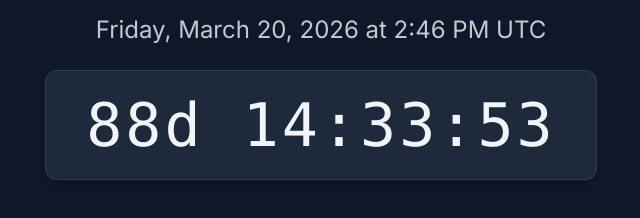
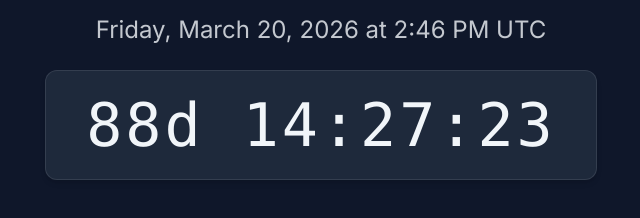
Before and after one commit to cole-betrus/cole-betrus.github.io, a plain HTML site: page solstice/index.html in a window 1280 px wide. Shown: the part 278-496 px from the top of the page, 319-959 px from the left. Drawn offline with Linux system fonts and the light colour scheme.

Commit message:
Updated solstice page

```diff
--- a/solstice/index.html
+++ b/solstice/index.html
@@ -1,5 +1,5 @@
-<!DOCTYPE html><html lang="en" class="bg-bg text-text"> <head><link rel="preconnect" href="https://fonts.googleapis.com"><link rel="preconnect" href="https://fonts.gstatic.com" crossorigin><link href="https://fonts.googleapis.com/css2?family=Inter:wght@400;500;600;700&display=swap" rel="stylesheet"><meta charset="UTF-8"><meta name="viewport" content="width=device-width, initial-scale=1.0"><title>Next Solstice / Equinox</title><link rel="stylesheet" href="/_astro/index.CALl3GDp.css"></head> <body class="min-h-screen antialiased">  <div class="max-w-3xl mx-auto px-6 py-12 text-center"> <!-- Back link like on fun.colebetrus.com --> <a href="https://fun.colebetrus.com" class="inline-flex items-center text-accent hover:text-accent/80 transition mb-12">
+<!DOCTYPE html><html lang="en" class="bg-bg text-text"> <head><link rel="preconnect" href="https://fonts.googleapis.com"><link rel="preconnect" href="https://fonts.gstatic.com" crossorigin><link href="https://fonts.googleapis.com/css2?family=Inter:wght@400;500;600;700&display=swap" rel="stylesheet"><meta charset="UTF-8"><meta name="viewport" content="width=device-width, initial-scale=1.0"><title>Next Solstice / Equinox</title><link rel="stylesheet" href="/solstice/_astro/index.CALl3GDp.css"></head> <body class="min-h-screen antialiased">  <div class="max-w-3xl mx-auto px-6 py-12 text-center"> <!-- Back link like on fun.colebetrus.com --> <a href="https://fun.colebetrus.com" class="inline-flex items-center text-accent hover:text-accent/80 transition mb-12">
 ← Home
 </a> <h1 class="text-4xl md:text-5xl font-semibold tracking-tight text-text mb-2">
 Next Astronomical Event
-</h1> <div class="space-y-6 mt-10"> <h2 class="text-5xl md:text-6xl font-bold text-accent"> Equinox </h2> <p class="text-xl md:text-2xl text-text/80"> Friday, March 20, 2026 at 2:46 PM UTC </p> <div class="inline-block bg-card border border-text/10 rounded-xl px-10 py-6 shadow-md text-5xl md:text-6xl font-mono font-medium tracking-wider text-text"> 88d 14:33:53 </div> <script type="module">let e={initialSeconds};const t=document.currentScript.parentElement.querySelector("div"),n=setInterval(()=>{e--,e<=0?(clearInterval(n),t.textContent="It's happening now! 🎉",setTimeout(()=>location.reload(),5e3)):t.textContent=formatTime(e)},1e3);</script> </div> </div>  </body></html>
+</h1> <div class="space-y-6 mt-10"> <h2 class="text-5xl md:text-6xl font-bold text-accent"> Equinox </h2> <p class="text-xl md:text-2xl text-text/80"> Friday, March 20, 2026 at 2:46 PM UTC </p> <div class="inline-block bg-card border border-text/10 rounded-xl px-10 py-6 shadow-md text-5xl md:text-6xl font-mono font-medium tracking-wider text-text"> 88d 14:27:23 </div> <script type="module">let e={initialSeconds};const t=document.currentScript.parentElement.querySelector("div"),n=setInterval(()=>{e--,e<=0?(clearInterval(n),t.textContent="It's happening now! 🎉",setTimeout(()=>location.reload(),5e3)):t.textContent=formatTime(e)},1e3);</script> </div> </div>  </body></html>
```
